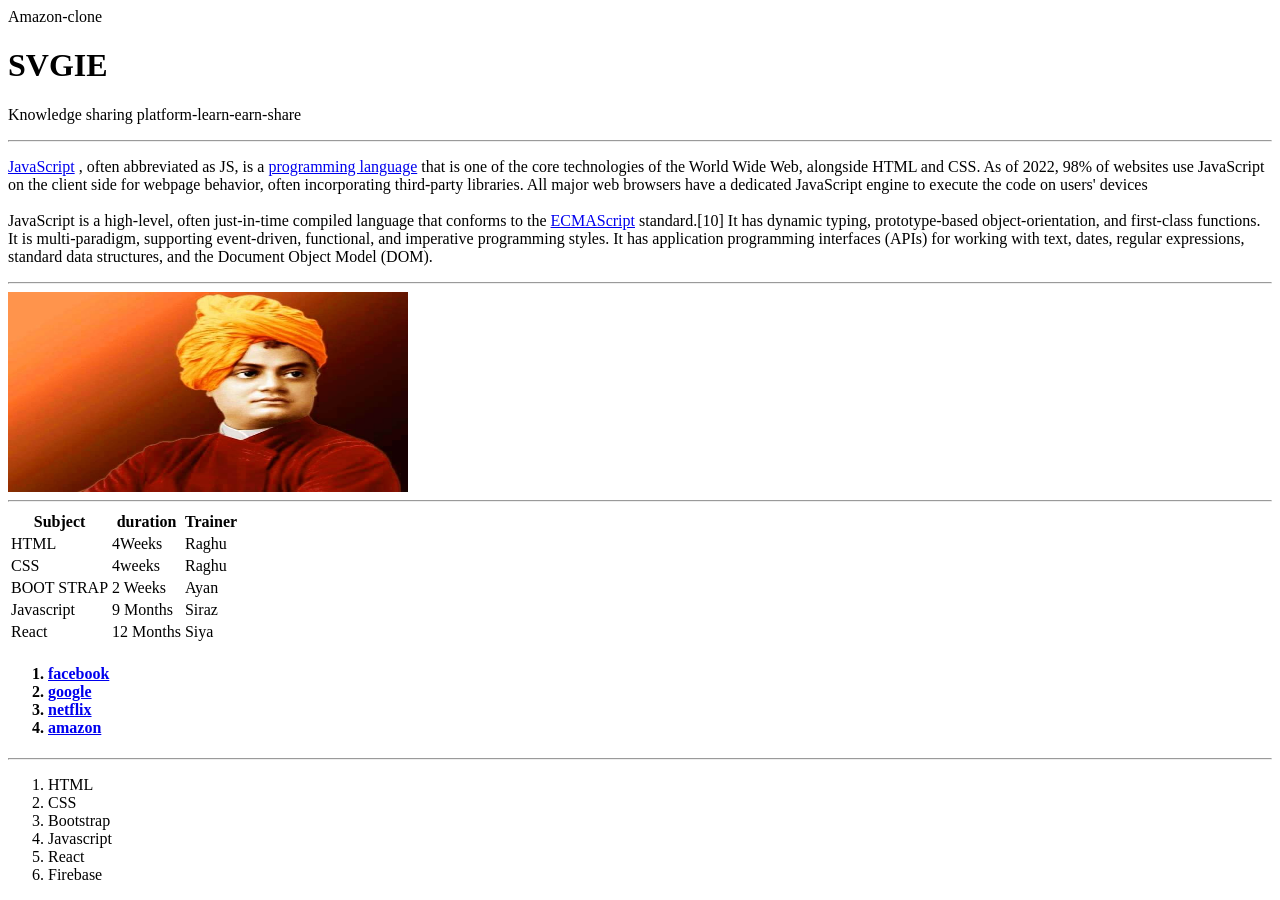
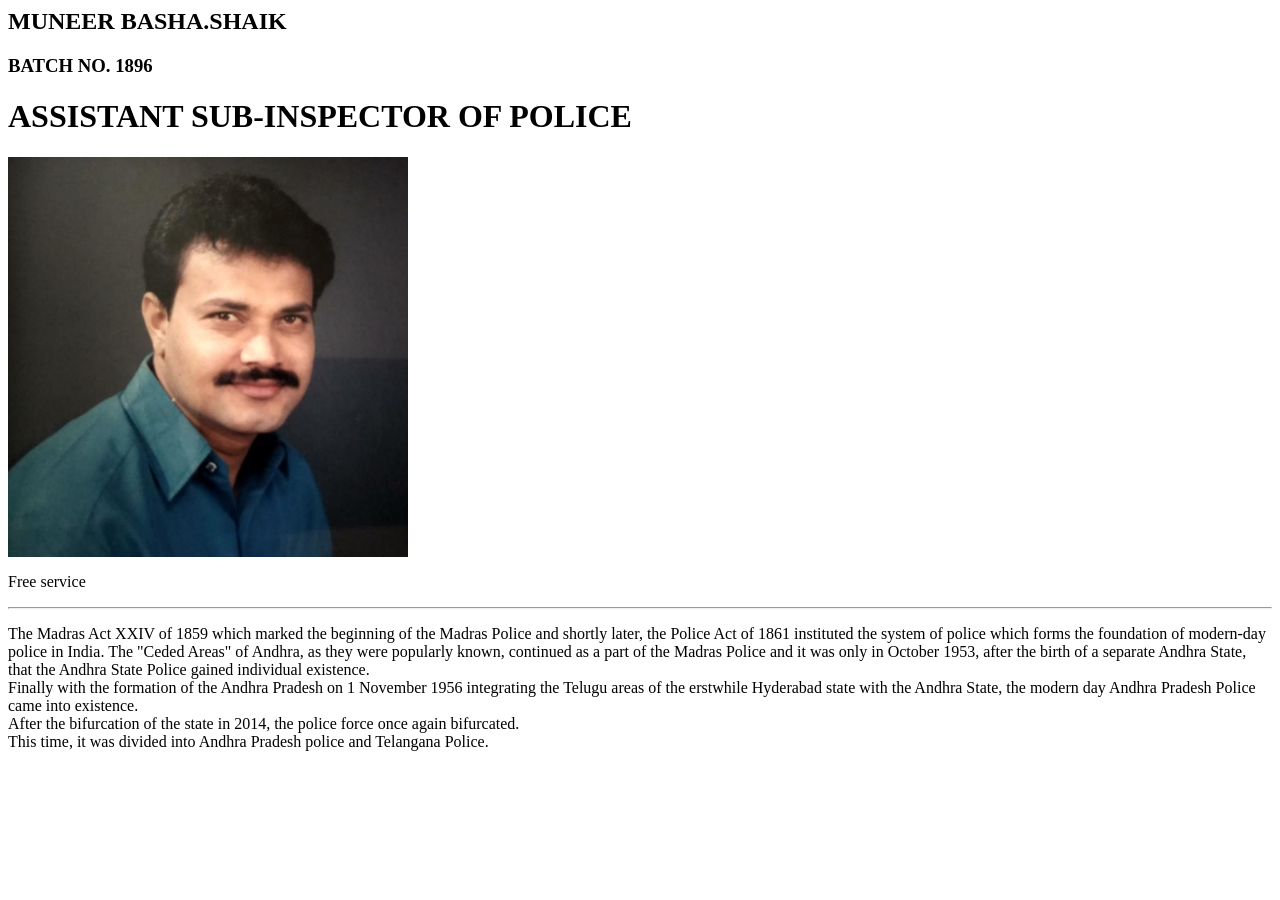
Before and after one commit to Shifa6786/amazon, a plain HTML site: page index.html in a window 1280 px wide. After the commit the page ends 800 px from the top, so only its background shows below. Drawn offline with Linux system fonts and the light colour scheme.

Commit message:
Add files via upload

```diff
--- a/index.html
+++ b/index.html
@@ -1,66 +1,14 @@
 <html>
     <head>
-        <tittle>Amazon-clone</tittle>
+       <h2> <tittle>MUNEER BASHA.SHAIK</tittle></h2>
+        <h3>BATCH NO. 1896</h3>
     </head>
     <body>
-        <h1>SVGIE</h1>
-        <P>Knowledge sharing platform-learn-earn-share</P>
+        <h1>ASSISTANT SUB-INSPECTOR OF POLICE</h1>
+        <img src="./58498792_2370041289725410_6472658625813807104_n.jpg " width="400px" height="400px">
+        <P>Free service</P>
         <hr>
+        <p>The Madras Act XXIV of 1859 which marked the beginning of the Madras Police and shortly later, the Police Act of 1861 instituted the system of police which forms the foundation of modern-day police in India. The "Ceded Areas" of Andhra, as they were popularly known, continued as a part of the Madras Police and it was only in October 1953, after the birth of a separate Andhra State, that the Andhra State Police gained individual existence.<br> Finally with the formation of the Andhra Pradesh on 1 November 1956 integrating the Telugu areas of the erstwhile Hyderabad state with the Andhra State, the modern day Andhra Pradesh Police came into existence.<br> After the bifurcation of the state in 2014, the police force once again bifurcated.<br>This time, it was divided into Andhra Pradesh police and Telangana Police.</p>
 
-        <p><a href="https://en.wikipedia.org/wiki/JavaScript" target="_blank">JavaScript</a> , often abbreviated as JS, is a <a href="https://en.wikipedia.org/wiki/Programming language" target="_blank"> programming language</a> that is one of the core technologies of the World Wide Web, alongside HTML and CSS. As of 2022, 98% of websites use JavaScript on the client side for webpage behavior, often incorporating third-party libraries. All major web browsers have a dedicated JavaScript engine to execute the code on users' devices
-         <br><br>JavaScript is a high-level, often just-in-time compiled language that conforms to the <a href="https://en.wikipedia.org/wiki/ECMAScript" target="_blank">ECMAScript</a> standard.[10] It has dynamic typing, prototype-based object-orientation, and first-class functions. It is multi-paradigm, supporting event-driven, functional, and imperative programming styles. It has application programming interfaces (APIs) for working with text, dates, regular expressions, standard data structures, and the Document Object Model (DOM).</p>
-
-        <hr>
-        <img src="./sv.jpg" Width="400px" height="200px">
-        <hr>
-        <table>
-            <tr>
-                <th>Subject</th>
-                <th>duration</th>
-                <th>Trainer</th>
-            </tr>
-            <tr>
-                <td>HTML</td>
-                <td>4Weeks</td>
-                <td>Raghu</td>
-            </tr>
-            <tr>
-                <td>CSS</td>
-                <td>4weeks</td>
-                <td>Raghu</td>
-            </tr>
-            <tr>
-                <td>BOOT STRAP</td>
-                <td>2 Weeks</td>
-                <td>Ayan</td>
-            </tr>
-            <tr>
-                <td>Javascript</td>
-                <td>9 Months</td>
-                <td>Siraz</td>
-            </tr>
-            <tr>
-                <td>React</td>
-                <td>12 Months</td>
-                <td>Siya</td>
-            </tr>
-        </table>
-        <ol>
-<h4>
-             <li><a href="https://www.facebook.com/" target="_blank">facebook</a></li>
-             <li><a href="https://www.google.com/" targer="_blank">google</a></li>
-             <li><a href="https://www.netflix.com/n/" target="_blank">netflix</a></li>
-             <li><a href="https://www.amazon.in/" target="_blank">amazon</a></li>
-</h4>
-        </ol>
-        <hr>
-        <ol>
-                <li>HTML</li>
-                <li>CSS</li>
-                <li>Bootstrap</li>
-                <li>Javascript</li>
-                <li>React</li>
-                <li>Firebase</li>
-        </ol>
     </body>
 </html>
```
Also changed, not shown: 58498792_2370041289725410_6472658625813807104_n.jpg (added).
